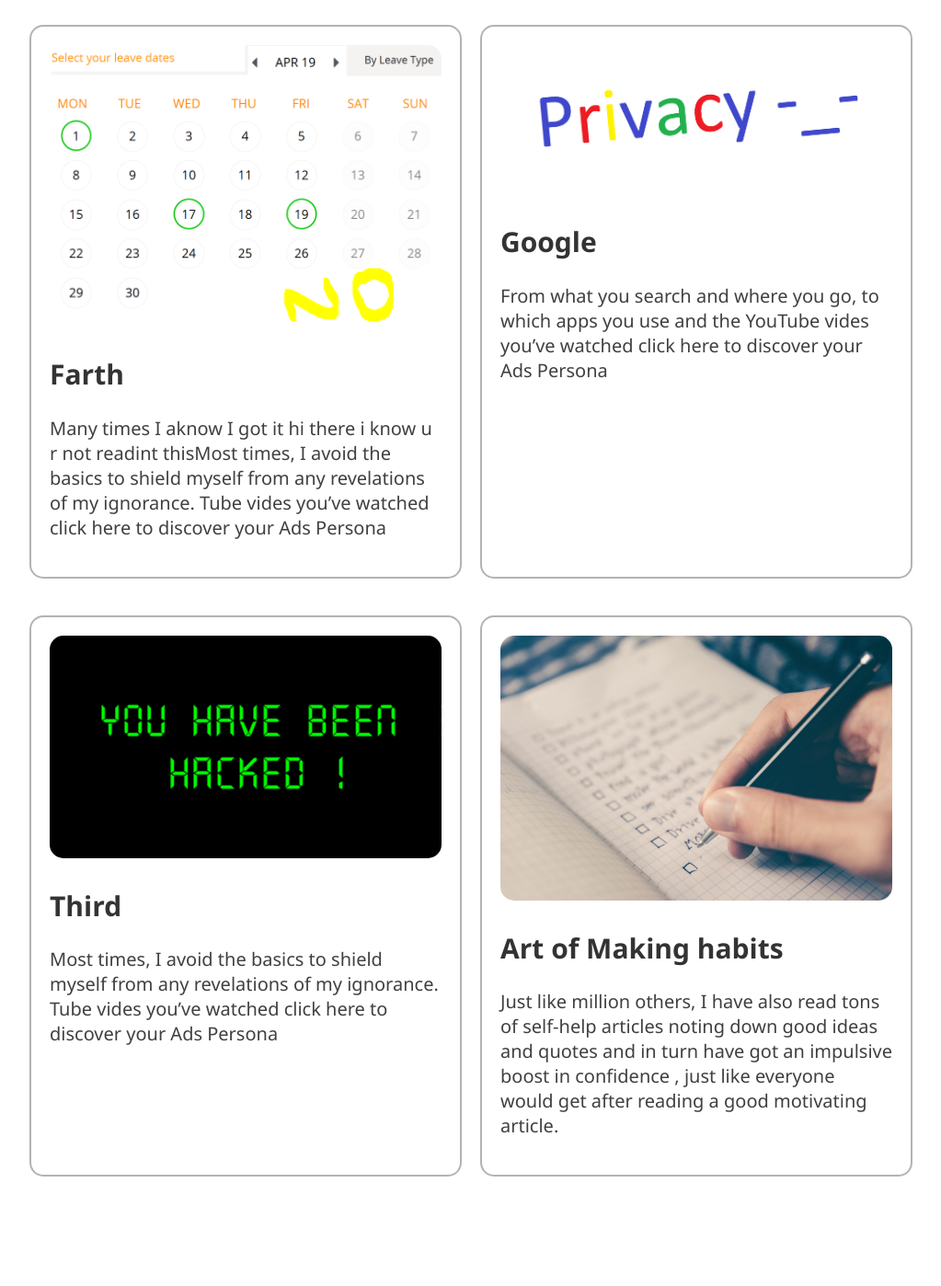
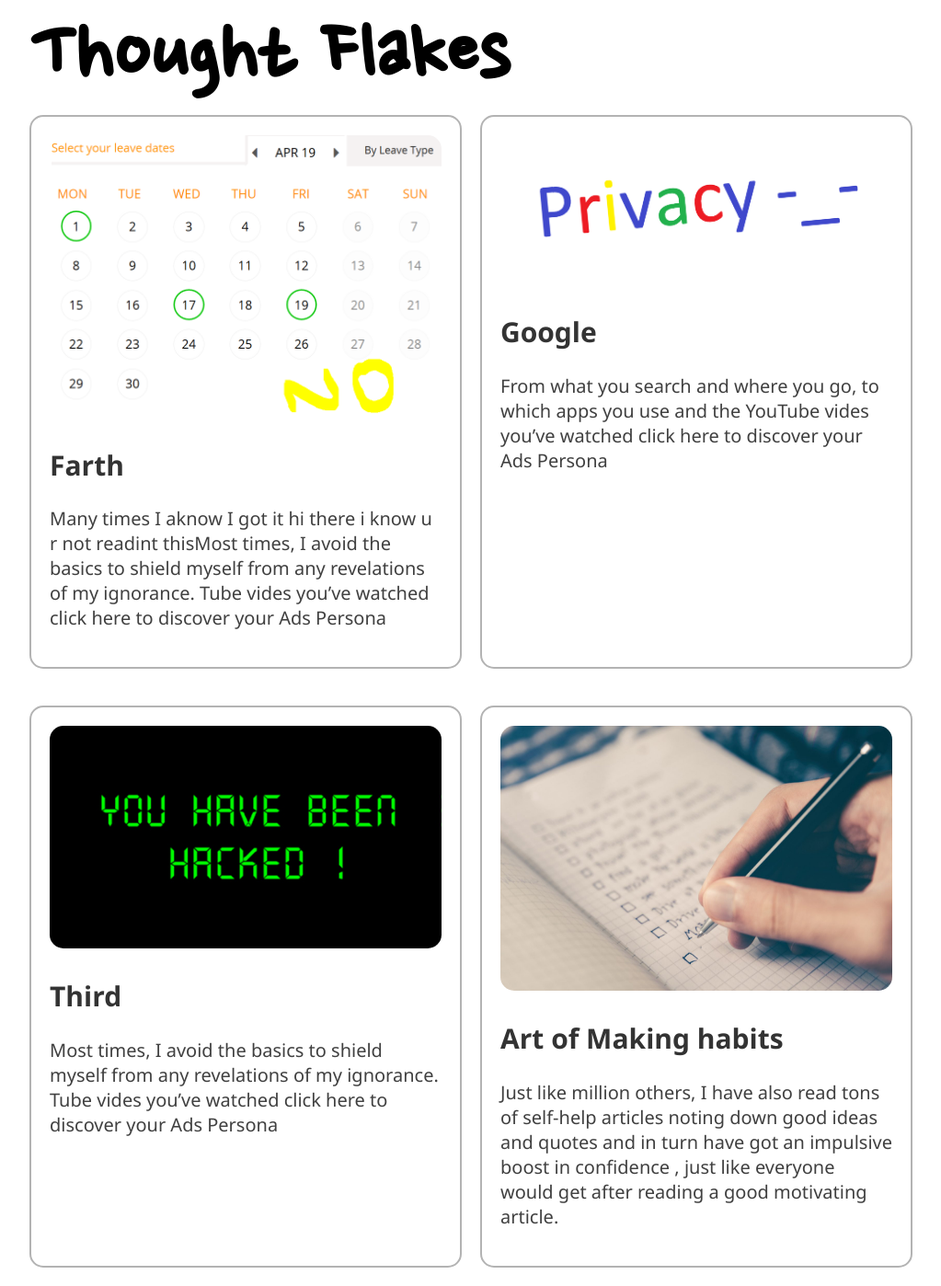
Before and after one commit to sayinathk/sayinathk.github.io, a Jekyll site: the page built from index.html, in a window 1280 px wide. Shown: the whole page at 92% size, without its empty margins (128-1151 px from the left). Built offline with Jekyll 4.4.1, drawn with Linux system fonts in a browser that asks for light colours; before the commit the page ends 1299 px from its top, so only the background shows below that.

Commit message:
Update post.html

```diff
--- a/_layouts/post.html
+++ b/_layouts/post.html
@@ -10,9 +10,13 @@
 	</style>
 
 </head>
+	<header >
+		<h1 class="chk"> Thought Flakes </h1>
+	</header>
 <body>
 
-	<h1>{{page.title}}</h1>
+
+
 
   {{content}}
 
```
